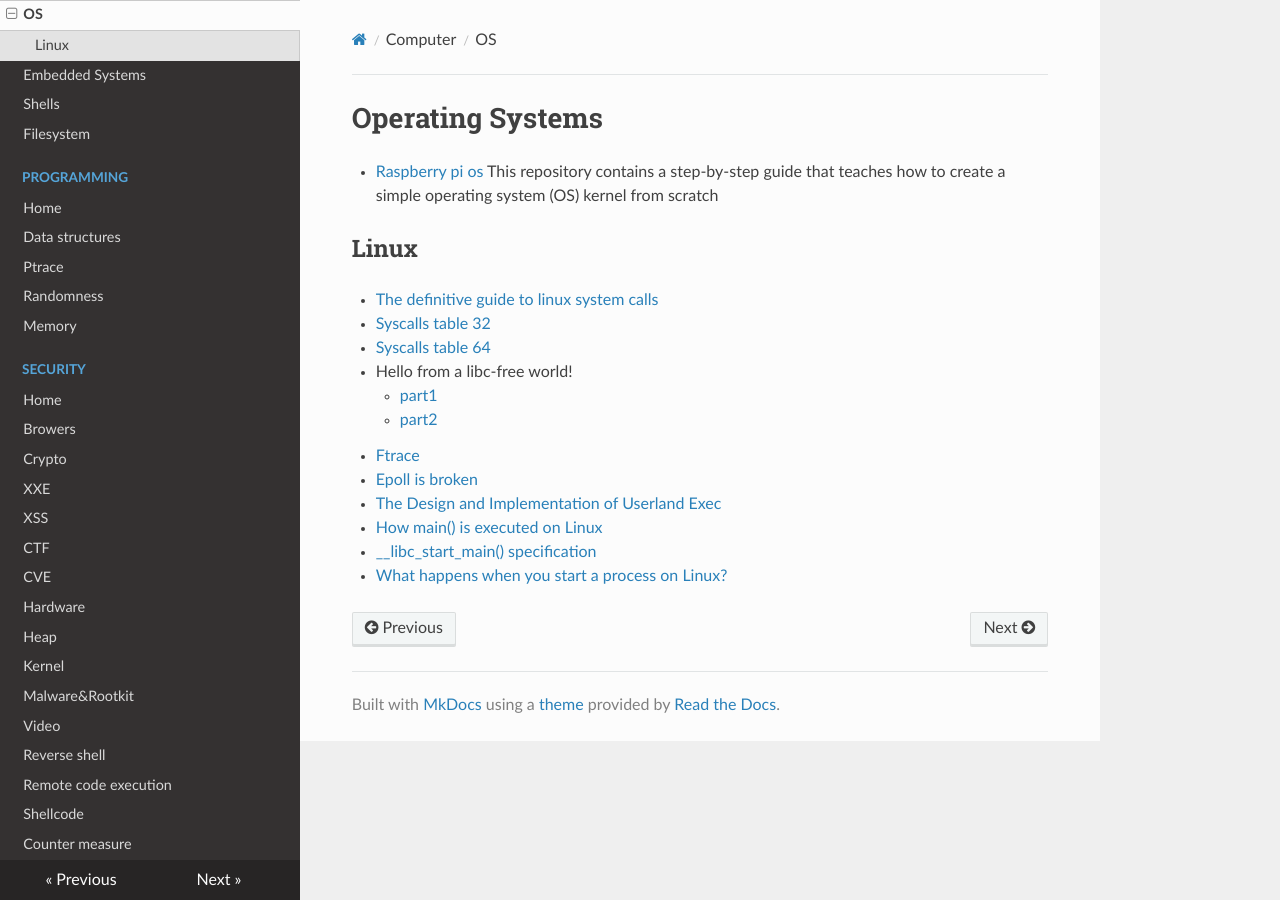
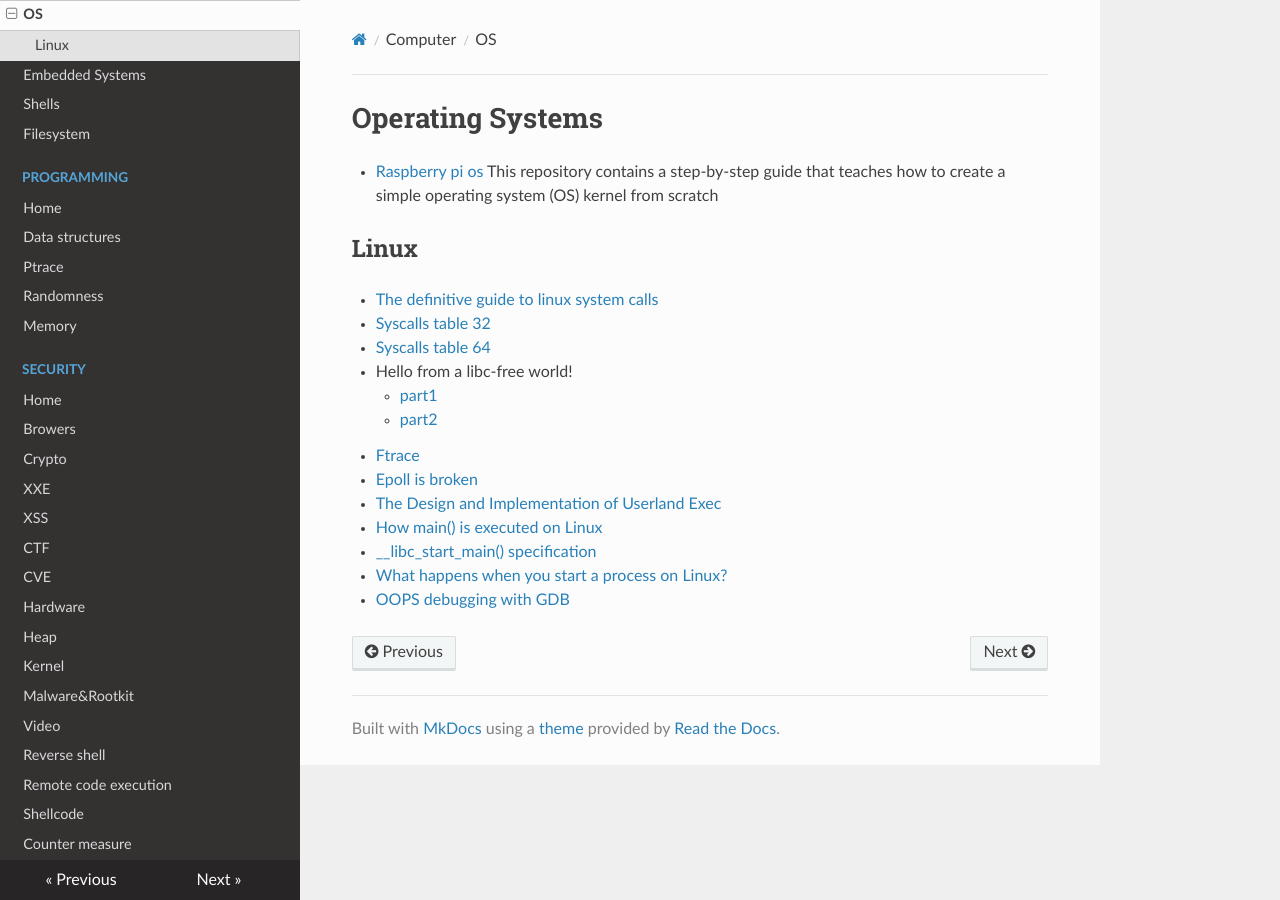
Before and after one commit to gipi/low-level, an MkDocs documentation site: the page built from docs/os/index.md, in a window 1280 px wide. Built offline with MkDocs 1.6.1, drawn with Linux system fonts in a browser that asks for light colours; nearby versions of some CDN libraries; old or Windows-style settings are respelled for this version of MkDocs.

Commit message:
Update index.md

```diff
--- a/docs/os/index.md
+++ b/docs/os/index.md
@@ -16,3 +16,4 @@
  - [How main() is executed on Linux](http://www.tldp.org/LDP/LG/issue84/hawk.html)
  - [__libc_start_main() specification](https://refspecs.linuxbase.org/LSB_3.0.0/LSB-PDA/LSB-PDA/baselib---libc-start-main-.html)
  - [What happens when you start a process on Linux?](http://jvns.ca/blog/2016/10/04/exec-will-eat-your-brain/)
+ - [OOPS debugging with GDB](http://mokosays.com/work/?p=22)
```
